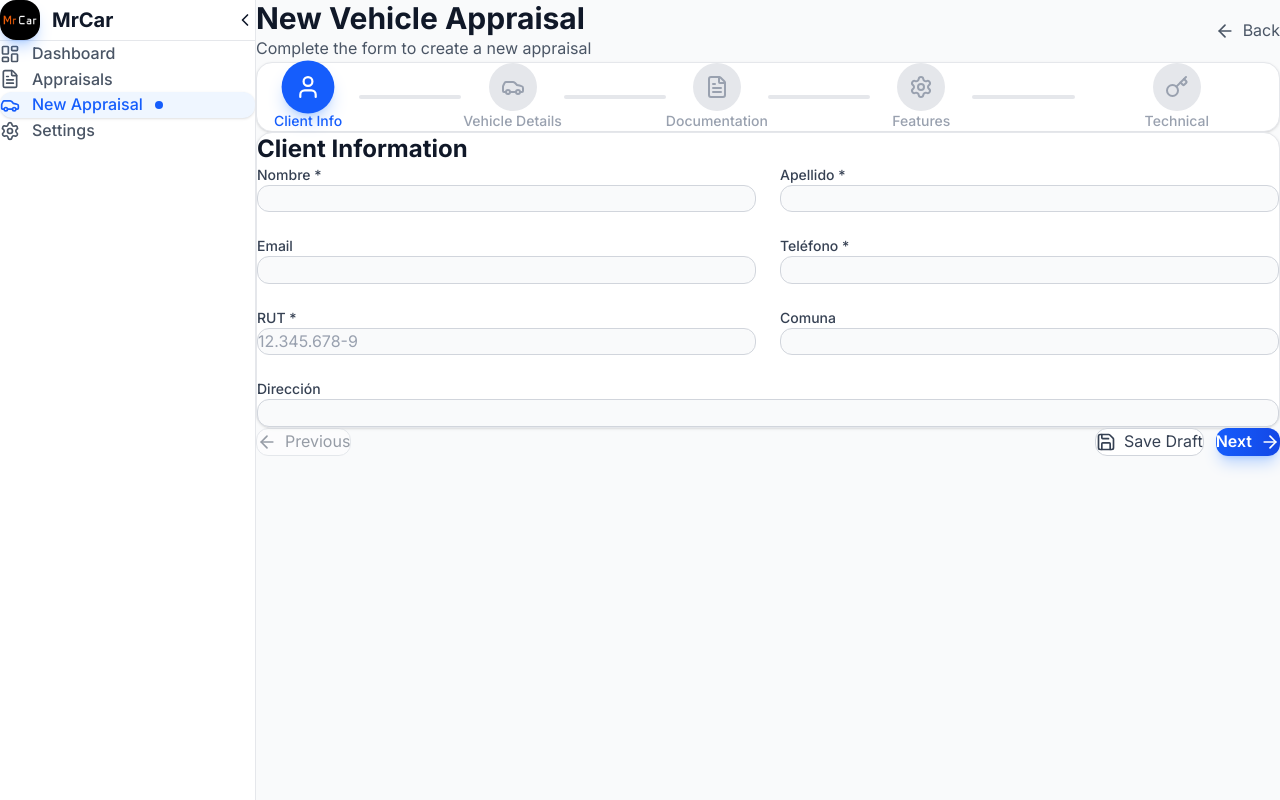
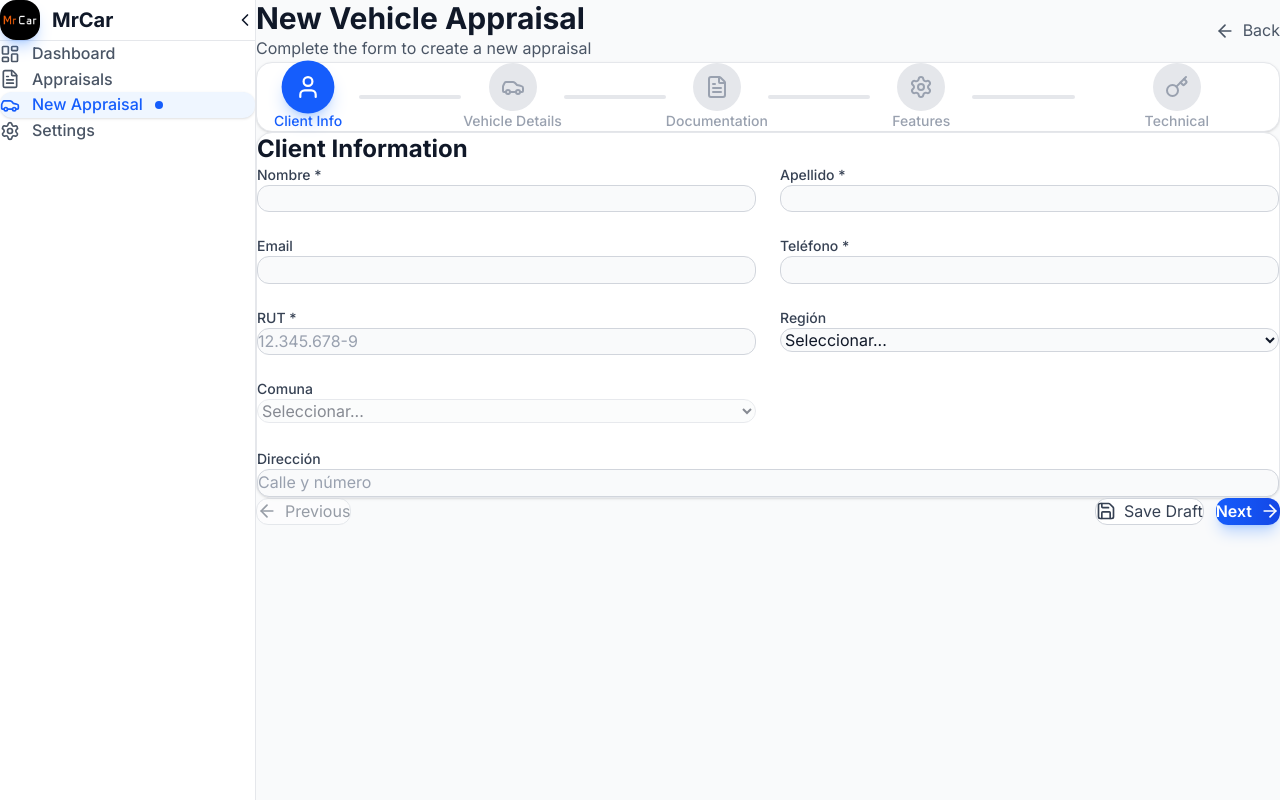
Before and after one commit to dryanez/mrcar, a Next.js app: page /dashboard/appraisals/new in a window 1280 px wide. Built offline with nearby package versions, Linux system fonts and the light colour scheme.

Commit message:
feat: implement chilean region and comuna selectors
- Added geo-chile.ts with all 16 regions and comunas
- Updated appraisal schema to include clientRegion
- Replaced text inputs with cascading dropdowns in form
- Region selection automatically updates available Comunas

```diff
--- a/app/dashboard/appraisals/new/page.tsx
+++ b/app/dashboard/appraisals/new/page.tsx
@@ -6,6 +6,7 @@
 import { zodResolver } from '@hookform/resolvers/zod'
 import { appraisalSchema, type AppraisalFormData } from '@/lib/validations/appraisal'
 import { getBrands, getModels, getVersions } from '@/lib/data/vehicles'
+import { getRegions, getComunas } from '@/lib/data/geo-chile'
 import {
     User,
     Car,
@@ -47,8 +48,10 @@
             clientTelefono: '',
             clientRut: '',
             clientEmail: '',
+
+            clientRegion: '',
+            clientComuna: '',
             clientDireccion: '',
-            clientComuna: '',
             vehicleMarca: '',
             vehicleModelo: '',
             vehicleVersion: '',
@@ -225,14 +228,27 @@
                                     {...register('clientRut')}
                                     error={errors.clientRut?.message}
                                 />
-                                <FormInput
+                                <FormSelect
+                                    label="Región"
+                                    {...register('clientRegion')}
+                                    options={getRegions()}
+                                    error={errors.clientRegion?.message}
+                                    onChange={(e: React.ChangeEvent<HTMLSelectElement>) => {
+                                        setValue('clientRegion', e.target.value)
+                                        setValue('clientComuna', '')
+                                    }}
+                                />
+                                <FormSelect
                                     label="Comuna"
                                     {...register('clientComuna')}
+                                    options={watch('clientRegion') ? getComunas(watch('clientRegion') || '') : []}
                                     error={errors.clientComuna?.message}
+                                    disabled={!watch('clientRegion')}
                                 />
                                 <div className="md:col-span-2">
                                     <FormInput
                                         label="Dirección"
+                                        placeholder="Calle y número"
                                         {...register('clientDireccion')}
                                         error={errors.clientDireccion?.message}
                                     />
--- /dev/null
+++ b/lib/data/geo-chile.ts
@@ -0,0 +1,84 @@
+// Chilean Regions and Comunas Database
+// Source: Subdere (Subsecretaría de Desarrollo Regional y Administrativo)
+
+export interface Region {
+    name: string
+    comunas: string[]
+}
+
+export const chileanRegions: Record<string, Region> = {
+    'Arica y Parinacota': {
+        name: 'Arica y Parinacota',
+        comunas: ['Arica', 'Camarones', 'Putre', 'General Lagos']
+    },
+    'Tarapacá': {
+        name: 'Tarapacá',
+        comunas: ['Iquique', 'Alto Hospicio', 'Pozo Almonte', 'Camiña', 'Colchane', 'Huara', 'Pica']
+    },
+    'Antofagasta': {
+        name: 'Antofagasta',
+        comunas: ['Antofagasta', 'Mejillones', 'Sierra Gorda', 'Taltal', 'Calama', 'Ollagüe', 'San Pedro de Atacama', 'Tocopilla', 'María Elena']
+    },
+    'Atacama': {
+        name: 'Atacama',
+        comunas: ['Copiapó', 'Caldera', 'Tierra Amarilla', 'Chañaral', 'Diego de Almagro', 'Vallenar', 'Alto del Carmen', 'Freirina', 'Huasco']
+    },
+    'Coquimbo': {
+        name: 'Coquimbo',
+        comunas: ['La Serena', 'Coquimbo', 'Andacollo', 'La Higuera', 'Paiguano', 'Vicuña', 'Illapel', 'Canela', 'Los Vilos', 'Salamanca', 'Ovalle', 'Combarbalá', 'Monte Patria', 'Punitaqui', 'Río Hurtado']
+    },
+    'Valparaíso': {
+        name: 'Valparaíso',
+        comunas: ['Valparaíso', 'Casablanca', 'Concón', 'Juan Fernández', 'Puchuncaví', 'Quintero', 'Viña del Mar', 'Isla de Pascua', 'Los Andes', 'Calle Larga', 'Rinconada', 'San Esteban', 'La Ligua', 'Cabildo', 'Papudo', 'Petorca', 'Zapallar', 'Quillota', 'Calera', 'Hijuelas', 'La Cruz', 'Nogales', 'San Antonio', 'Algarrobo', 'Cartagena', 'El Quisco', 'El Tabo', 'Santo Domingo', 'San Felipe', 'Catemu', 'Llaillay', 'Panquehue', 'Putaendo', 'Santa María', 'Quilpué', 'Limache', 'Olmué', 'Villa Alemana']
+    },
+    'Metropolitana de Santiago': {
+        name: 'Metropolitana de Santiago',
+        comunas: ['Santiago', 'Cerrillos', 'Cerro Navia', 'Conchalí', 'El Bosque', 'Estación Central', 'Huechuraba', 'Independencia', 'La Cisterna', 'La Florida', 'La Granja', 'La Pintana', 'La Reina', 'Las Condes', 'Lo Barnechea', 'Lo Espejo', 'Lo Prado', 'Macul', 'Maipú', 'Ñuñoa', 'Pedro Aguirre Cerda', 'Peñalolén', 'Providencia', 'Pudahuel', 'Quilicura', 'Quinta Normal', 'Recoleta', 'Renca', 'San Joaquín', 'San Miguel', 'San Ramón', 'Vitacura', 'Puente Alto', 'Pirque', 'San José de Maipo', 'Colina', 'Lampa', 'Tiltil', 'San Bernardo', 'Buin', 'Calera de Tango', 'Paine', 'Melipilla', 'Alhué', 'Curacaví', 'María Pinto', 'San Pedro', 'Talagante', 'El Monte', 'Isla de Maipo', 'Padre Hurtado', 'Peñaflor']
+    },
+    'Libertador General Bernardo O\'Higgins': {
+        name: 'Libertador General Bernardo O\'Higgins',
+        comunas: ['Rancagua', 'Codegua', 'Coinco', 'Coltauco', 'Doñihue', 'Graneros', 'Las Cabras', 'Machalí', 'Malloa', 'Mostazal', 'Olivar', 'Peumo', 'Pichidegua', 'Quinta de Tilcoco', 'Rengo', 'Requínoa', 'San Vicente', 'Pichilemu', 'La Estrella', 'Litueche', 'Marchihue', 'Navidad', 'Paredones', 'San Fernando', 'Chépica', 'Chimbarongo', 'Lolol', 'Nancagua', 'Palmilla', 'Peralillo', 'Placilla', 'Pumanque', 'Santa Cruz']
+    },
+    'Maule': {
+        name: 'Maule',
+        comunas: ['Talca', 'Constitución', 'Curepto', 'Empedrado', 'Maule', 'Pelarco', 'Pencahue', 'Río Claro', 'San Clemente', 'San Rafael', 'Cauquenes', 'Chanco', 'Pelluhue', 'Curicó', 'Hualañé', 'Licantén', 'Molina', 'Rauco', 'Romeral', 'Sagrada Familia', 'Teno', 'Vichuquén', 'Linares', 'Colbún', 'Longaví', 'Parral', 'Retiro', 'San Javier', 'Villa Alegre', 'Yerbas Buenas']
+    },
+    'Ñuble': {
+        name: 'Ñuble',
+        comunas: ['Chillán', 'Bulnes', 'Chillán Viejo', 'El Carmen', 'Pemuco', 'Pinto', 'Quillón', 'San Ignacio', 'Yungay', 'Quirihue', 'Cobquecura', 'Coelemu', 'Ninhue', 'Portezuelo', 'Ránquil', 'Trehuaco', 'San Carlos', 'Coihueco', 'Ñiquén', 'San Fabián', 'San Nicolás']
+    },
+    'Biobío': {
+        name: 'Biobío',
+        comunas: ['Concepción', 'Coronel', 'Chiguayante', 'Florida', 'Hualqui', 'Lota', 'Penco', 'San Pedro de la Paz', 'Santa Juana', 'Talcahuano', 'Tomé', 'Hualpén', 'Lebu', 'Arauco', 'Cañete', 'Contulmo', 'Curanilahue', 'Los Álamos', 'Tirúa', 'Los Ángeles', 'Antuco', 'Cabrero', 'Laja', 'Mulchén', 'Nacimiento', 'Negrete', 'Quilaco', 'Quilleco', 'San Rosendo', 'Santa Bárbara', 'Tucapel', 'Yumbel', 'Alto Biobío']
+    },
+    'Araucanía': {
+        name: 'Araucanía',
+        comunas: ['Temuco', 'Carahue', 'Cunco', 'Curarrehue', 'Freire', 'Galvarino', 'Gorbea', 'Lautaro', 'Loncoche', 'Melipeuco', 'Nueva Imperial', 'Padre Las Casas', 'Perquenco', 'Pitrufquén', 'Pucón', 'Saavedra', 'Teodoro Schmidt', 'Toltén', 'Vilcún', 'Villarrica', 'Cholchol', 'Angol', 'Collipulli', 'Curacautín', 'Ercilla', 'Lonquimay', 'Los Sauces', 'Lumaco', 'Purén', 'Renaico', 'Traiguén', 'Victoria']
+    },
+    'Los Ríos': {
+        name: 'Los Ríos',
+        comunas: ['Valdivia', 'Corral', 'Lanco', 'Los Lagos', 'Máfil', 'Mariquina', 'Paillaco', 'Panguipulli', 'La Unión', 'Futrono', 'Lago Ranco', 'Río Bueno']
+    },
+    'Los Lagos': {
+        name: 'Los Lagos',
+        comunas: ['Puerto Montt', 'Calbuco', 'Cochamó', 'Fresia', 'Frutillar', 'Los Muermos', 'Llanquihue', 'Maullín', 'Puerto Varas', 'Castro', 'Ancud', 'Chonchi', 'Curaco de Vélez', 'Dalcahue', 'Puqueldón', 'Queilén', 'Quellón', 'Quemchi', 'Quinchao', 'Osorno', 'Puerto Octay', 'Purranque', 'Puyehue', 'Río Negro', 'San Juan de la Costa', 'San Pablo', 'Chaitén', 'Futaleufú', 'Hualaihué', 'Palena']
+    },
+    'Aysén del General Carlos Ibáñez del Campo': {
+        name: 'Aysén del General Carlos Ibáñez del Campo',
+        comunas: ['Coyhaique', 'Lago Verde', 'Aysén', 'Cisnes', 'Guaitecas', 'Cochrane', 'O\'Higgins', 'Tortel', 'Chile Chico', 'Río Ibáñez']
+    },
+    'Magallanes y de la Antártica Chilena': {
+        name: 'Magallanes y de la Antártica Chilena',
+        comunas: ['Punta Arenas', 'Laguna Blanca', 'Río Verde', 'San Gregorio', 'Cabo de Hornos', 'Antártica', 'Porvenir', 'Primavera', 'Timaukel', 'Natales', 'Torres del Paine']
+    }
+}
+
+// Helper functions
+export const getRegions = (): string[] => {
+    return Object.keys(chileanRegions).sort()
+}
+
+export const getComunas = (region: string): string[] => {
+    if (!chileanRegions[region]) return []
+    return chileanRegions[region].comunas.sort()
+}
--- a/lib/validations/appraisal.ts
+++ b/lib/validations/appraisal.ts
@@ -9,6 +9,7 @@
     clientRut: z.string().min(1, 'RUT is required'),
     clientDireccion: z.string().optional(),
     clientComuna: z.string().optional(),
+    clientRegion: z.string().optional(),
 
     // Vehicle Info
     vehicleMarca: z.string().min(1, 'Marca is required'),
```
